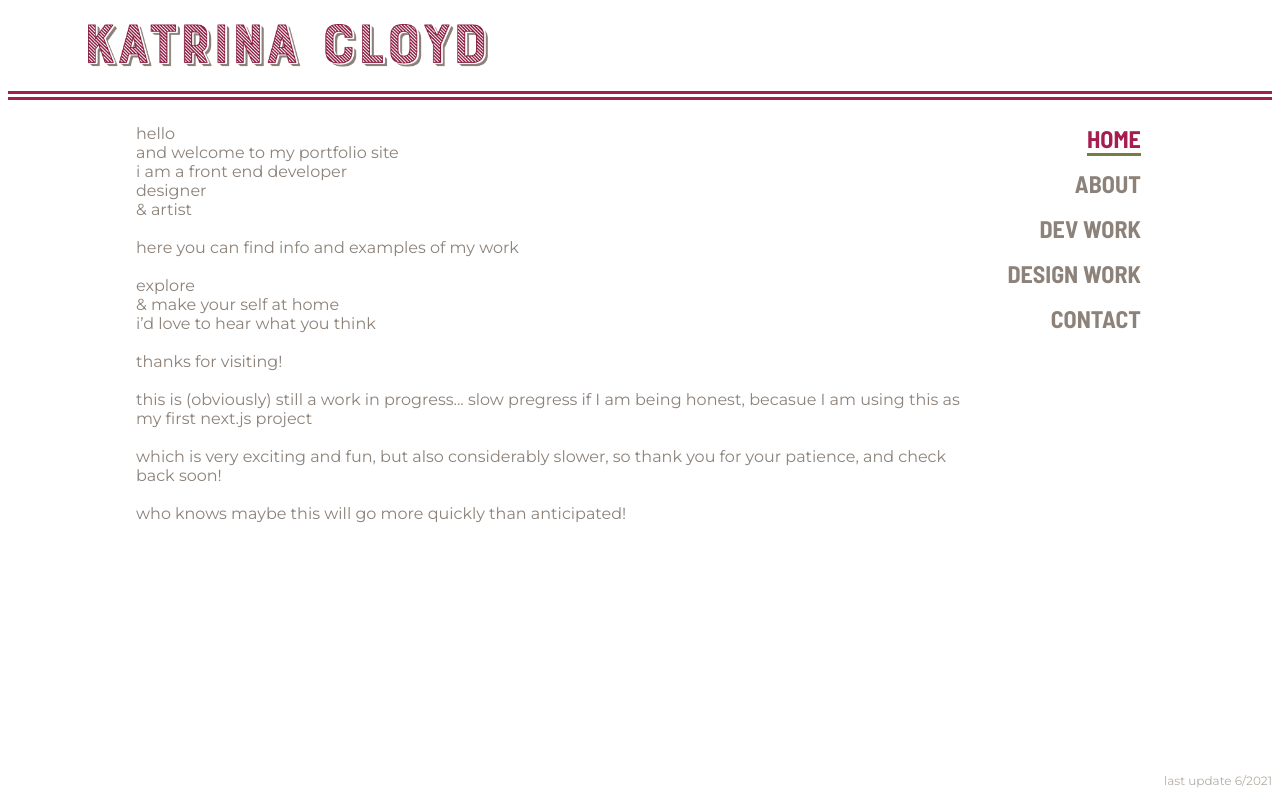
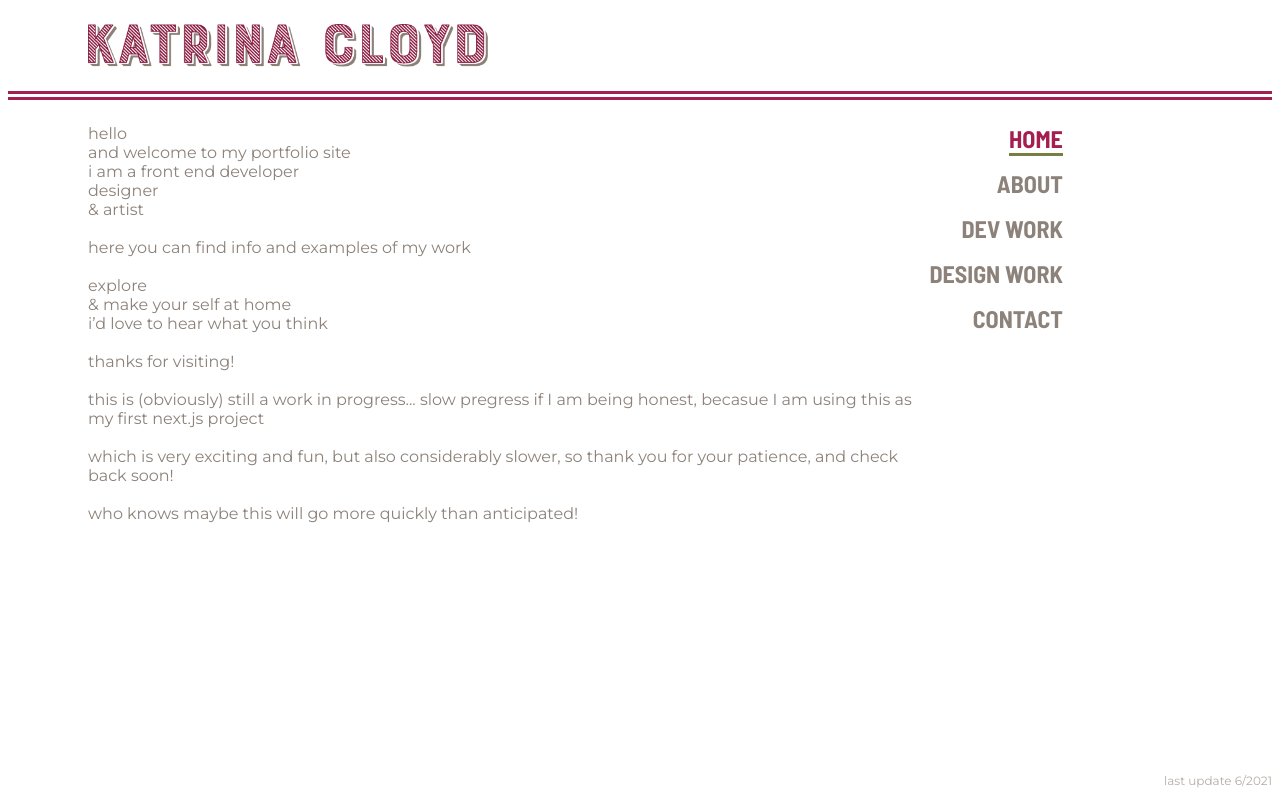
Before and after one commit to KatrinaCloyd/katrina-cloyd-portfolio, a Next.js app: page / in a window 1280 px wide. Built offline with nearby package versions, Linux system fonts and the light colour scheme.

Commit message:
fix header styling spacing

```diff
--- a/styles/Home.module.css
+++ b/styles/Home.module.css
@@ -14,7 +14,6 @@
   flex-direction: row;
   width: 100%;
   max-width: 80rem;
-  justify-content: center;
 }
 
 .grid{
--- a/styles/Nav.module.css
+++ b/styles/Nav.module.css
@@ -1,7 +1,6 @@
 @import url('https://fonts.googleapis.com/css2?family=Barlow+Semi+Condensed:wght@700&display=swap');
 
 .navList{
-    flex:1;
     min-width: 150px;
     max-width: 180px;
     display: flex;
```
